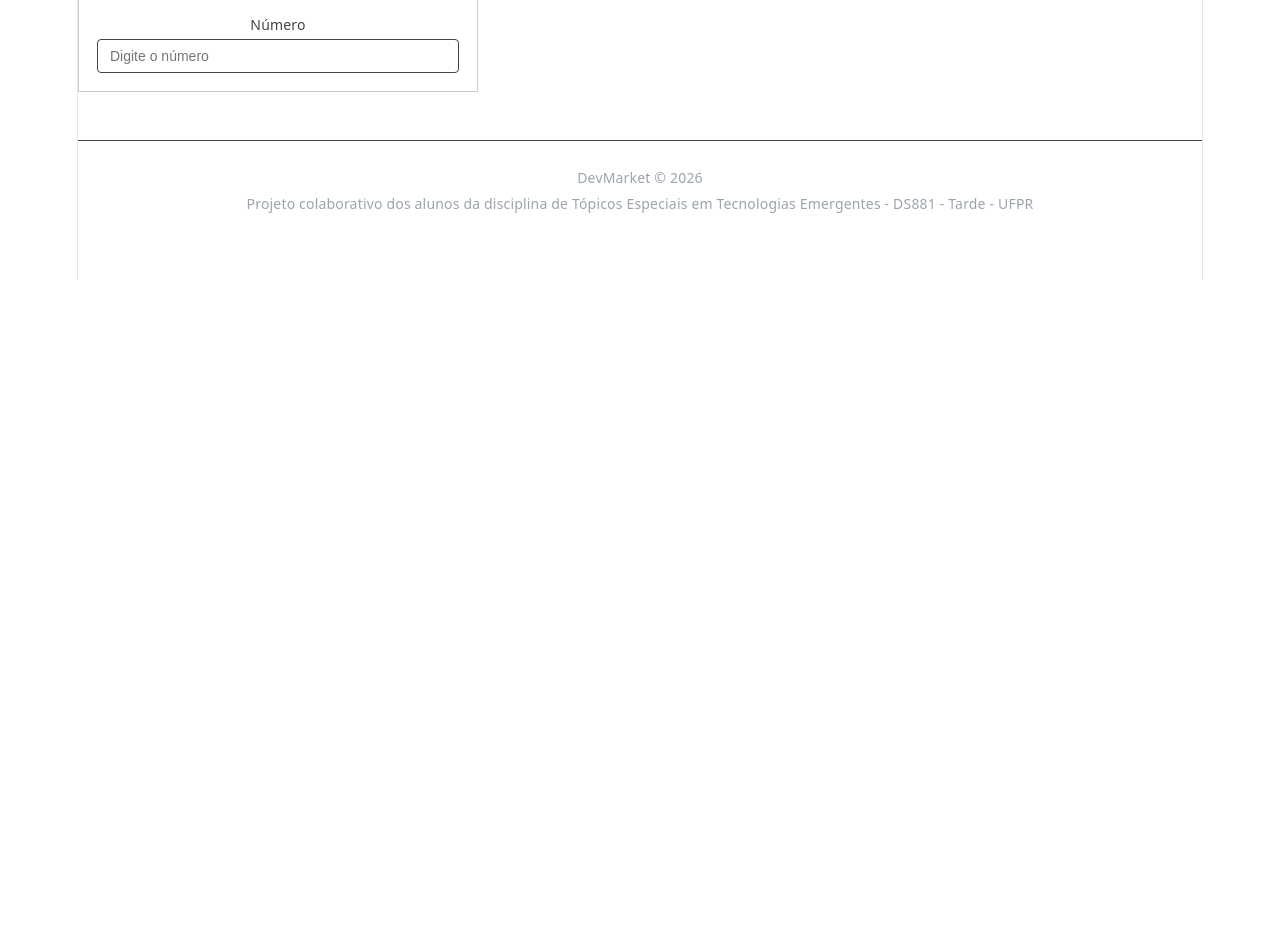
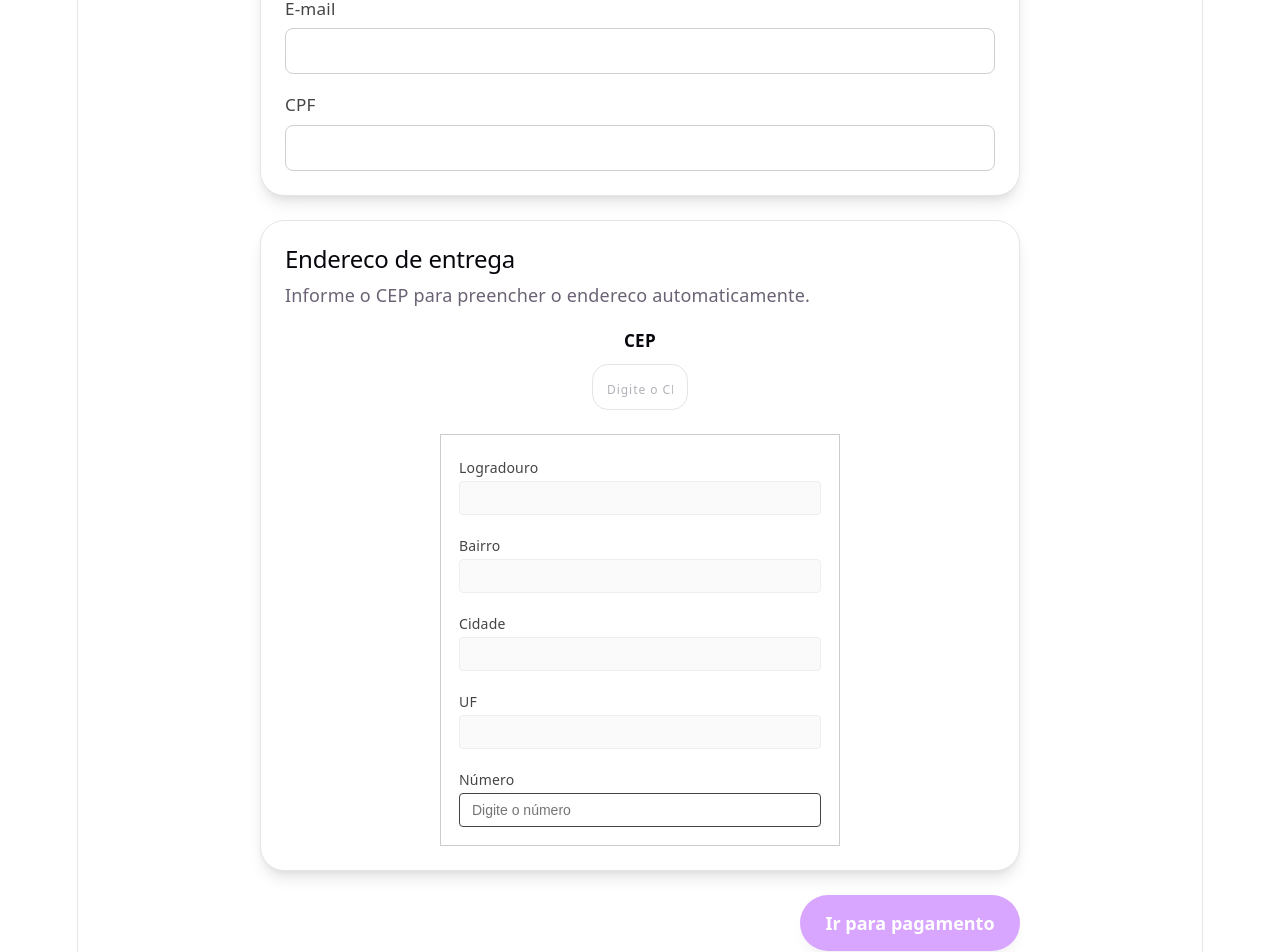
Before and after one commit to ds881-2026-alexkutzke/ds881-devmarket-2026-1-t, a React (Vite) app: page /checkout in a window 1280 px wide. Shown: the part 520-1472 px from the top of the page. Before the commit the page ends 800 px from the top, so only its background shows below. Built offline with nearby package versions, Linux system fonts and the light colour scheme.

Commit message:
adicionado BuyerForm e botão de navegação na página de checkout

```diff
--- a/src/pages/CheckoutPage.tsx
+++ b/src/pages/CheckoutPage.tsx
@@ -1,43 +1,91 @@
-import { useState, useRef } from 'react';
+import { useRef, useState } from 'react';
+import { useNavigate } from 'react-router-dom';
+import AddressFields from '../components/AddressFields';
+import BuyerForm from '../components/BuyerForm';
 import CepInput from '../components/CepInput';
-import AddressFields from '../components/AddressFields';
-import type { AddressInfo } from '../types/checkout.types';
 import { fetchAddressByCep } from '../services/cepService';
+import type { AddressInfo, BuyerInfo } from '../types/checkout.types';
+import './styles/CheckoutPage.css';
 
 export default function CheckoutPage() {
+  const navigate = useNavigate();
   const [cep, setCep] = useState('');
   const [number, setNumber] = useState('');
   const [addressInfo, setAddressInfo] = useState<AddressInfo | null>(null);
+  const [buyerInfo, setBuyerInfo] = useState<BuyerInfo>({
+    name: '',
+    email: '',
+    cpf: '',
+  });
+  const numberInputRef = useRef<HTMLInputElement>(null);
 
-  // 1. Cria a referência usando useRef
-  const numberInputRef = useRef<HTMLInputElement>(null);
+  const handleBuyerChange = (field: keyof BuyerInfo, value: string) => {
+    setBuyerInfo((currentBuyerInfo) => ({
+      ...currentBuyerInfo,
+      [field]: value,
+    }));
+  };
 
   const handleCepComplete = async (completedCep: string) => {
     try {
-      // Chama o serviço. Se o CEP for inválido, o serviço lançará um erro.
       const data = await fetchAddressByCep(completedCep);
 
       setAddressInfo(data);
 
-      // 2. Foco ocorre apenas em caso de sucesso (se chegou aqui, não deu erro)
       if (numberInputRef.current) {
         numberInputRef.current.focus();
       }
     } catch {
-      // 3. Foco NÃO ocorre em caso de erro na consulta
-      // Limpamos os dados e garantimos silêncio (sem console.log)
       setAddressInfo(null);
     }
   };
 
+  const cpfDigits = buyerInfo.cpf.replace(/\D/g, '');
+  const isPaymentDisabled =
+    buyerInfo.name.trim() === '' ||
+    buyerInfo.email.trim() === '' ||
+    cep.trim() === '' ||
+    cpfDigits.length !== 11;
+
   return (
-    <div>
+    <main className="checkout-page">
+      <div className="checkout-page__hero">
         <h1>Checkout</h1>
+        <p className="checkout-page__subtitle">
+          Preencha os dados do comprador e confirme o endereco para seguir para o pagamento.
+        </p>
+      </div>
+
+      <div className="checkout-page__content">
+        <section className="checkout-page__card" aria-labelledby="buyer-section-title">
+          <div className="checkout-page__section-header">
+            <h2 id="buyer-section-title">Dados do comprador</h2>
+            <p>Essas informacoes serao usadas para identificar a compra.</p>
+          </div>
+          <BuyerForm
+            name={buyerInfo.name}
+            email={buyerInfo.email}
+            cpf={buyerInfo.cpf}
+            onChange={handleBuyerChange}
+          />
+        </section>
+
+        <section className="checkout-page__card" aria-labelledby="address-section-title">
+          <div className="checkout-page__section-header">
+            <h2 id="address-section-title">Endereco de entrega</h2>
+            <p>Informe o CEP para preencher o endereco automaticamente.</p>
+          </div>
+
+          <div className="checkout-page__cep-block">
+            <span className="checkout-page__field-label">CEP</span>
             <CepInput
               value={cep}
               onChange={setCep}
               onCepComplete={handleCepComplete}
             />
+          </div>
+
+          <div className="checkout-page__address">
             <AddressFields
               addressInfo={addressInfo}
               number={number}
@@ -45,5 +93,19 @@ export default function CheckoutPage() {
               numberRef={numberInputRef}
             />
           </div>
+        </section>
+
+        <div className="checkout-page__actions">
+          <button
+            className="checkout-page__button"
+            type="button"
+            disabled={isPaymentDisabled}
+            onClick={() => navigate('/pagamento')}
+          >
+            Ir para pagamento
+          </button>
+        </div>
+      </div>
+    </main>
   );
 }
--- /dev/null
+++ b/src/pages/styles/CheckoutPage.css
@@ -0,0 +1,116 @@
+.checkout-page {
+  width: 100%;
+  padding: 32px 24px 48px;
+  box-sizing: border-box;
+}
+
+.checkout-page__hero {
+  max-width: 760px;
+  margin: 0 auto 32px;
+}
+
+.checkout-page__subtitle {
+  max-width: 640px;
+  margin: 0 auto;
+  color: var(--text);
+}
+
+.checkout-page__content {
+  max-width: 760px;
+  margin: 0 auto;
+  display: grid;
+  gap: 24px;
+}
+
+.checkout-page__card {
+  padding: 24px;
+  border: 1px solid var(--border);
+  border-radius: 24px;
+  background:
+    linear-gradient(180deg, rgba(255, 255, 255, 0.03), transparent),
+    var(--bg);
+  box-shadow: var(--shadow);
+  text-align: left;
+}
+
+.checkout-page__section-header {
+  margin-bottom: 20px;
+}
+
+.checkout-page__section-header p {
+  color: var(--text);
+}
+
+.checkout-page__cep-block {
+  max-width: 220px;
+  margin: 0 auto 24px;
+  display: grid;
+  justify-items: center;
+  gap: 10px;
+}
+
+.checkout-page__field-label {
+  font-size: 0.95rem;
+  font-weight: 600;
+  color: var(--text-h);
+  letter-spacing: 0.02em;
+}
+
+.checkout-page__address {
+  display: flex;
+  justify-content: center;
+}
+
+.checkout-page__actions {
+  display: flex;
+  justify-content: flex-end;
+}
+
+.checkout-page__button {
+  min-width: 220px;
+  padding: 14px 20px;
+  border: 1px solid var(--accent-border);
+  border-radius: 999px;
+  background: var(--accent);
+  color: white;
+  font: inherit;
+  font-weight: 600;
+  cursor: pointer;
+  transition:
+    transform 0.2s ease,
+    opacity 0.2s ease,
+    box-shadow 0.2s ease;
+  box-shadow: var(--shadow);
+}
+
+.checkout-page__button:hover:enabled {
+  transform: translateY(-1px);
+}
+
+.checkout-page__button:disabled {
+  opacity: 0.45;
+  cursor: not-allowed;
+  transform: none;
+}
+
+@media (max-width: 768px) {
+  .checkout-page {
+    padding: 24px 16px 40px;
+  }
+
+  .checkout-page__card {
+    padding: 20px 16px;
+  }
+
+  .checkout-page__cep-block {
+    max-width: none;
+  }
+
+  .checkout-page__actions {
+    justify-content: stretch;
+  }
+
+  .checkout-page__button {
+    width: 100%;
+  }
+}
```
Lines whose indentation alone changed are shown as unchanged.
